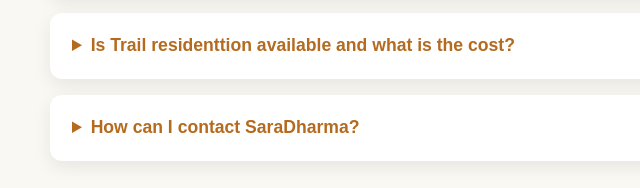
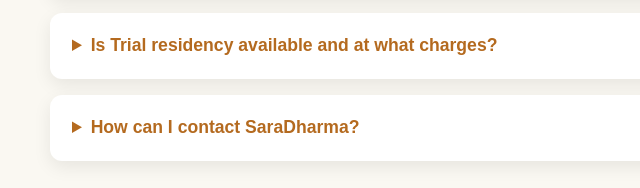
Before and after one commit to saradharma/saradharma-website, a plain HTML site: page faq.html in a window 1280 px wide. Shown: the part 1171-1359 px from the top of the page, 140-780 px from the left. Drawn offline with Linux system fonts and the light colour scheme.

Commit message:
Correct summary text for trial residency question

```diff
--- a/faq.html
+++ b/faq.html
@@ -84,7 +84,7 @@ details p{
 </details>
 
 <details>
-<summary> Is Trail residenttion available and what is the cost?   </summary>
+<summary> Is Trial residency available and at what charges?   </summary>
 <p>Yes. Trial / short term residency to from 5 to 30 days is available to experience the environment and service.
   All resident services dining, housekeeping, wi-fi, laundry, access to amenities are available during the trial stay. An all inclusive rate is Rs 2000 per day per person.  </p>
 </details>
```
